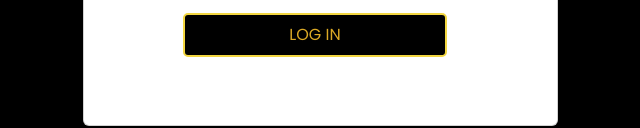
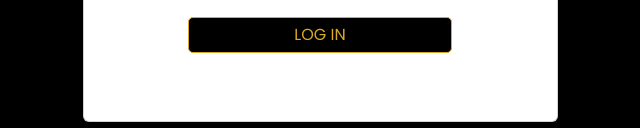
Before and after one commit to ozil247/exchange, a website: page log-in.html in a window 1280 px wide. Shown: the part 499-627 px from the top of the page, without its empty margins (320-960 px from the left). Drawn offline with nearby package versions, Linux system fonts and the light colour scheme.

Commit message:
changes to buttons on register forms

```diff
--- a/assets/style.css
+++ b/assets/style.css
@@ -1207,11 +1207,19 @@ footer .col-md-2 {
   margin: 20px 0;
 }
 
-.register .btn-input a {
+.register .hero-wrapper.container{
+  padding: 0;
+}
+
+.register .btn-input .button{
   width: 70%;
   text-align: center;
+  border-radius: 5px ;
   background: #000;
   color: #DBA925 !important;
+    border: 1px solid #DBA925 !important;
+    padding: 5px;
+
 }
 
 .register a {
--- a/log-in.html
+++ b/log-in.html
@@ -33,7 +33,7 @@
               </div>
 
               <div class="btn-input">
-                <a href="#" class="btn-primary-outline"> LOG IN </a>
+                <button class="button"> LOG IN </button>
               </div>
             </form>
           </div>
```
Also changed, not shown: forgot-password.html (+1 -1 lines), register.html (+1 -1 lines), reset-password.html (+1 -1 lines).
